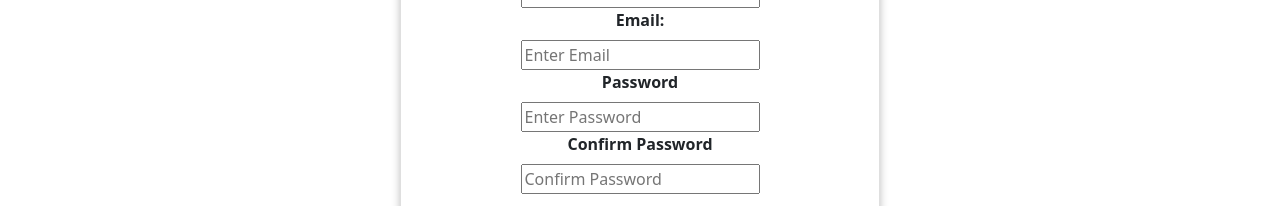
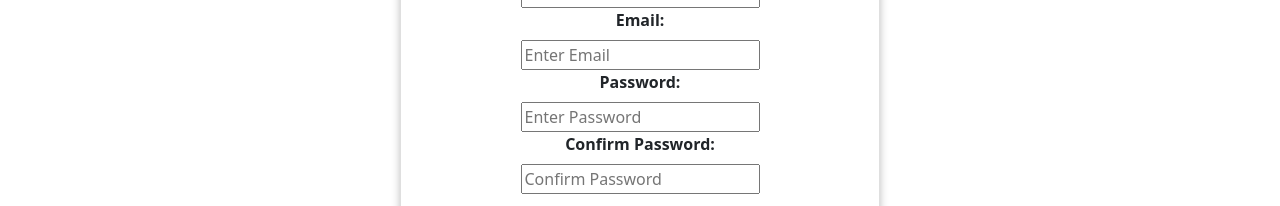
Before and after one commit to Level-Up-Partnership/lup-tasker, a Vue app in the folder client/: page /register in a window 1280 px wide. Shown: the part 279-485 px from the top of the page. Built offline with nearby package versions, Linux system fonts and the light colour scheme.

Commit message:
Missing stuff

```diff
--- a/client/src/axios.js
+++ b/client/src/axios.js
@@ -1,3 +1,4 @@
 import axios from 'axios'
 
-// axios.defaults.baseURL = 'http://localhost:5000/';
+//uncomment this and build your app when deploying
+axios.defaults.baseURL = 'http://localhost:5000/';
--- a/client/src/components/LoginForm/LoginForm.vue
+++ b/client/src/components/LoginForm/LoginForm.vue
@@ -11,7 +11,7 @@
         />
       </div>
       <div class="form-group">
-        <label for="userPassword">Password</label>
+        <label for="userPassword">Password:</label>
         <input
           type="password"
           id="userPassword"
--- a/client/src/components/RegForm/RegistrationForm.vue
+++ b/client/src/components/RegForm/RegistrationForm.vue
@@ -30,7 +30,7 @@
         </div>
       </div>
       <div class="form-group">
-        <label for="userPassword">Password</label>
+        <label for="userPassword">Password:</label>
         <input
           type="password"
           id="userPassword"
@@ -44,7 +44,7 @@
         </div>
       </div>
       <div class="form-group">
-        <label for="userConfirmedPassword">Confirm Password</label>
+        <label for="userConfirmedPassword">Confirm Password:</label>
         <input
           type="password"
           id="userConfirmedPassword"
```
